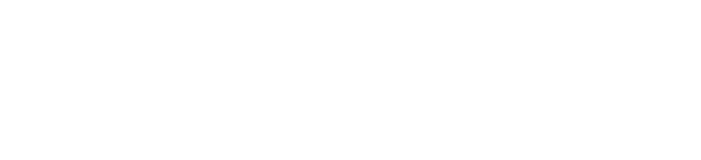
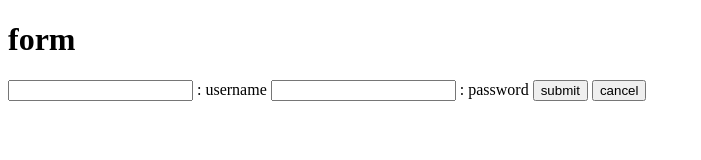
Before and after one commit to prasadkadam1/new-repository-for-hemant, a plain HTML site: page index.html in a window 1280 px wide. Shown: the whole page, without its empty margins (0-701 px from the left). Drawn offline with Linux system fonts and the light colour scheme.

Commit message:
html form

```diff
--- a/index.html
+++ b/index.html
@@ -6,6 +6,15 @@
     <title>Document</title>
 </head>
 <body>
+     <h1>form</h1>
+     <form action="">
+        <input type="text">
+        <label for=""> : username</label>
+        <input type="text">
+        <label for=""> : password</label>
+        <button>submit</button>
+        <button>cancel</button>
+     </form>
 
 </body>
 </html>
```
